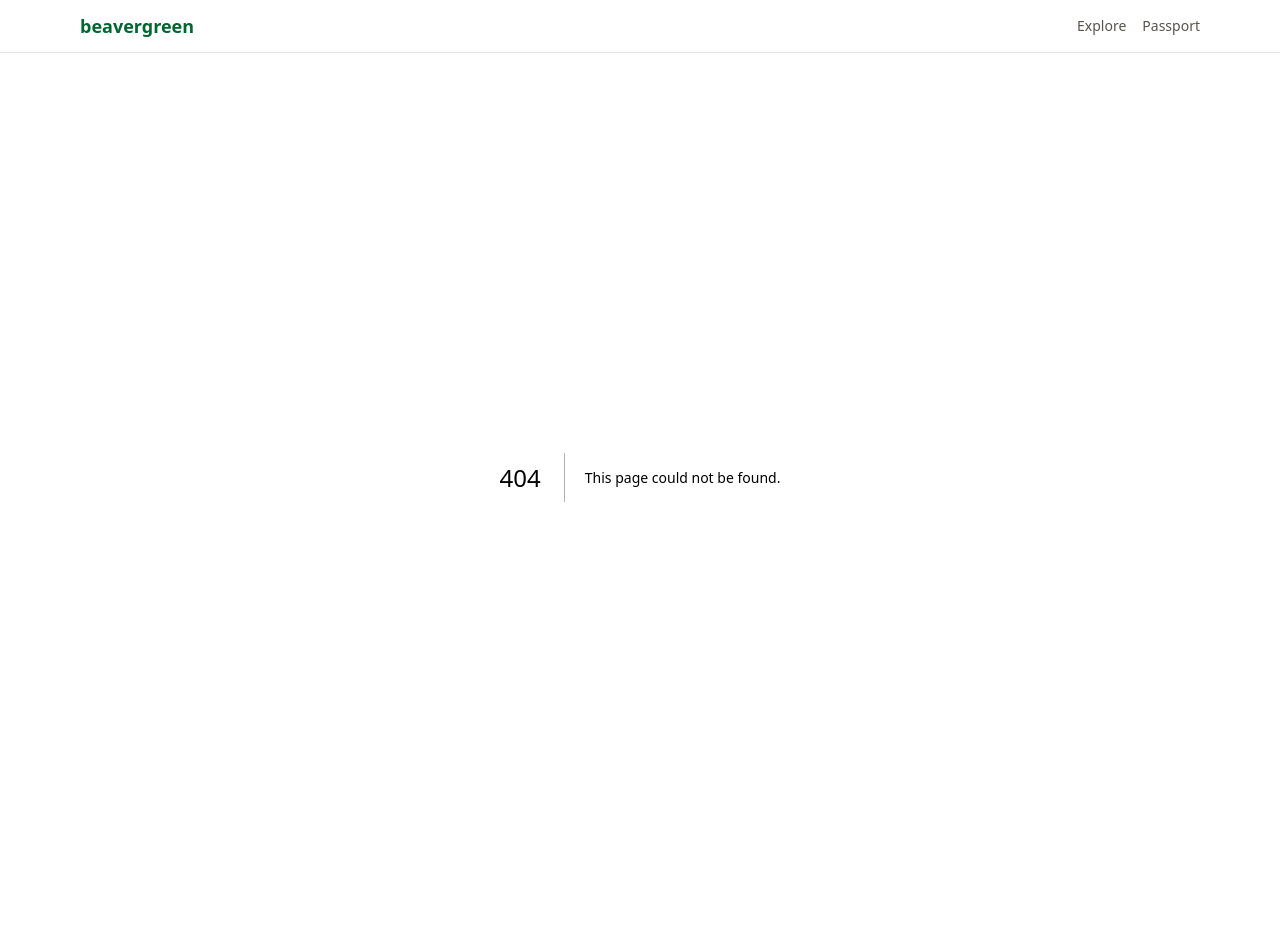
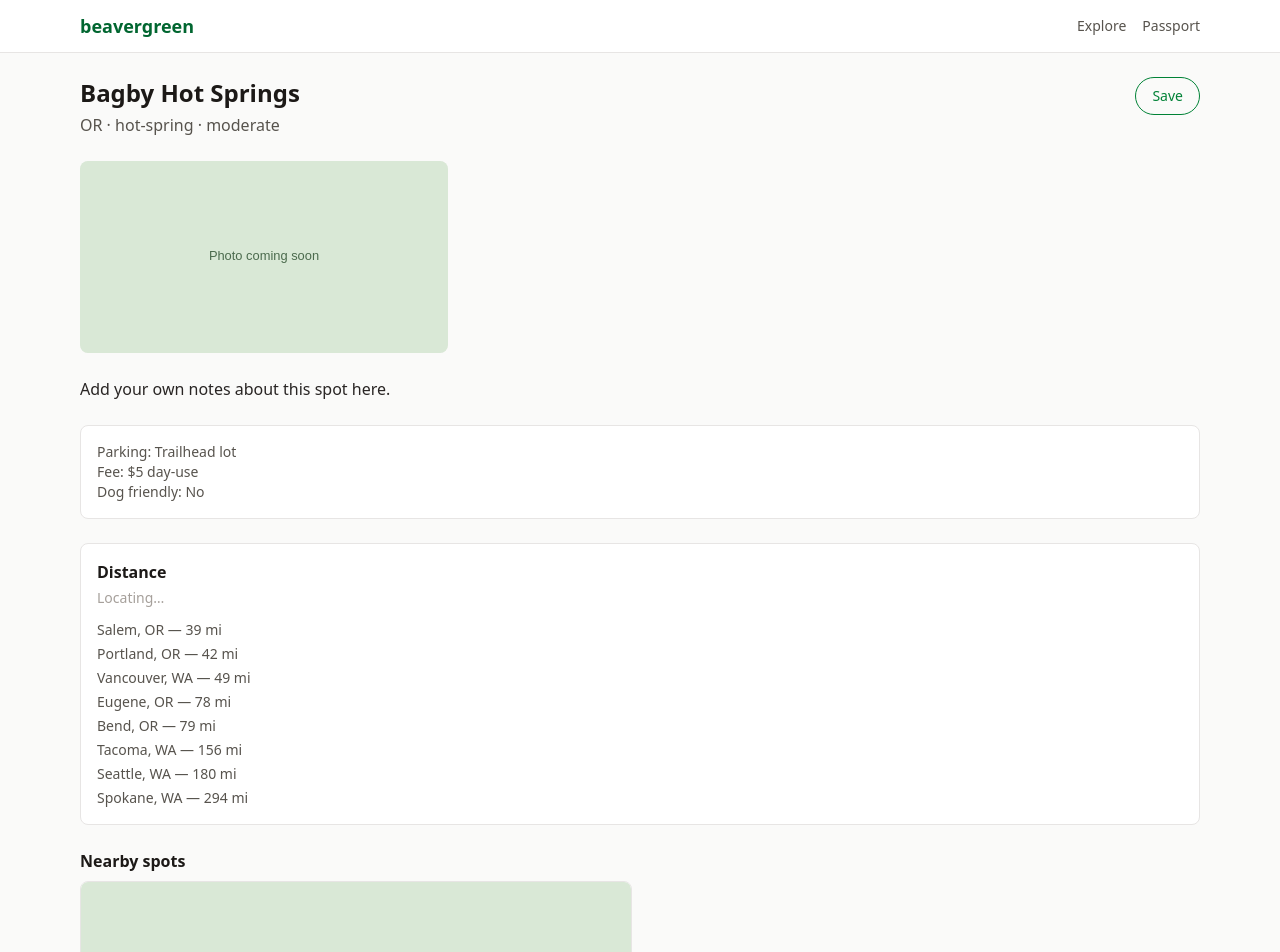
Before and after one commit to aryakr4/beavergreen, a Next.js app: page /locations/bagby-hot-springs in a window 1280 px wide. Before the commit this address had no page. Shown: the top 952 px of the page. Before the commit the page ends 901 px from the top, so only its background shows below. Built offline with nearby package versions, Linux system fonts and the light colour scheme; no server answers.

Commit message:
feat: add location detail page

```diff
--- /dev/null
+++ b/src/app/locations/[id]/page.tsx
@@ -0,0 +1,56 @@
+import { notFound } from "next/navigation";
+import { getAllLocations, getLocationById } from "@/data/locations";
+import PhotoGallery from "@/components/PhotoGallery";
+import DistanceInfo from "@/components/DistanceInfo";
+import NearbySpots from "@/components/NearbySpots";
+import FavoriteButton from "@/components/FavoriteButton";
+
+export async function generateStaticParams() {
+  return getAllLocations().map((loc) => ({ id: loc.id }));
+}
+
+export default async function LocationPage({ params }: { params: Promise<{ id: string }> }) {
+  const { id } = await params;
+  const location = getLocationById(id);
+
+  if (!location) {
+    notFound();
+  }
+
+  const allLocations = getAllLocations();
+
+  return (
+    <div className="flex flex-col gap-6">
+      <div className="flex items-start justify-between gap-4">
+        <div>
+          <h1 className="text-2xl font-bold text-stone-900">{location.name}</h1>
+          <p className="mt-1 text-stone-600">
+            {location.state} &middot; {location.category} &middot; {location.difficulty}
+          </p>
+        </div>
+        <FavoriteButton locationId={location.id} />
+      </div>
+
+      <PhotoGallery photos={location.photos} alt={location.name} />
+
+      <p className="text-stone-800">{location.description}</p>
+
+      {location.practicalInfo && (
+        <div className="rounded-lg border border-stone-200 bg-white p-4 text-sm text-stone-600">
+          {location.practicalInfo.parking && <p>Parking: {location.practicalInfo.parking}</p>}
+          {location.practicalInfo.fee && <p>Fee: {location.practicalInfo.fee}</p>}
+          {location.practicalInfo.dogFriendly != null && (
+            <p>Dog friendly: {location.practicalInfo.dogFriendly ? "Yes" : "No"}</p>
+          )}
+        </div>
+      )}
+
+      <DistanceInfo location={location} />
+
+      <div>
+        <h2 className="mb-2 font-semibold text-stone-900">Nearby spots</h2>
+        <NearbySpots location={location} allLocations={allLocations} />
+      </div>
+    </div>
+  );
+}
```
Also changed, not shown: 1 other file (tests, documents, lock files or other folders).
